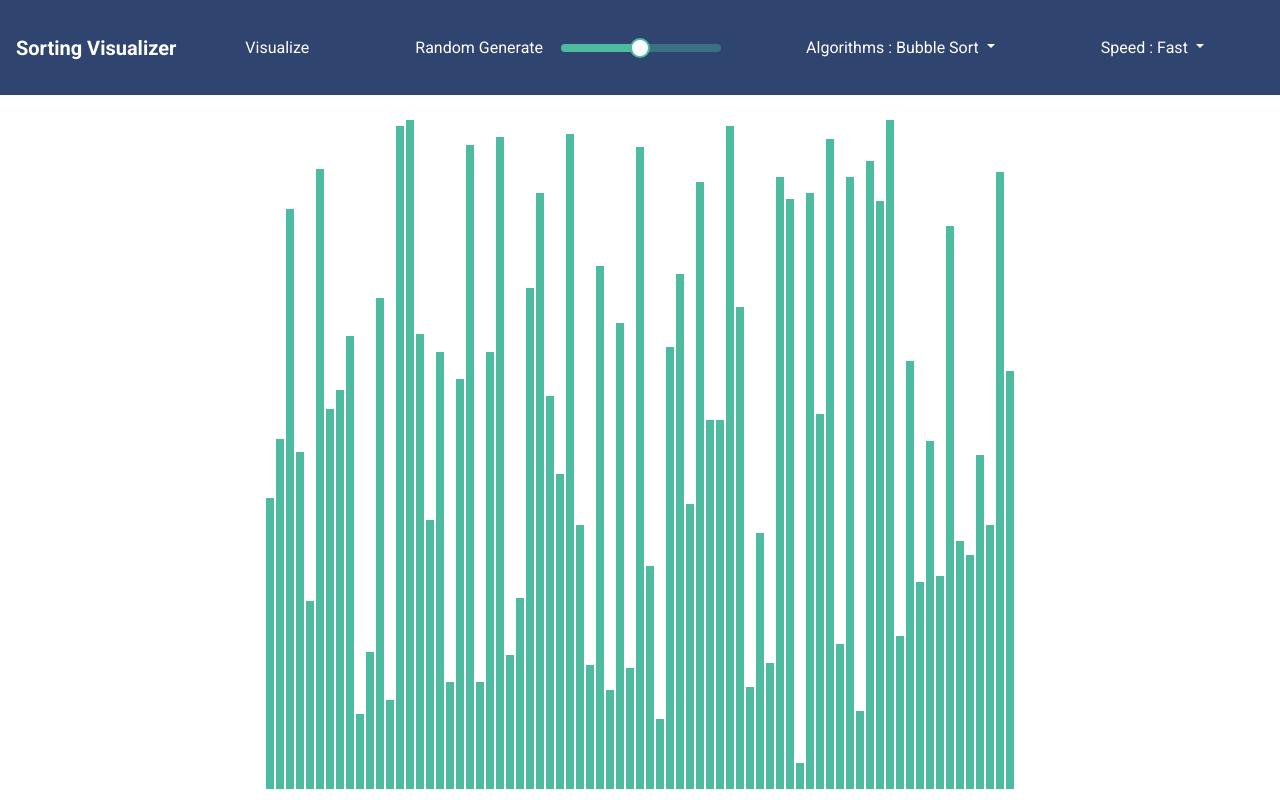
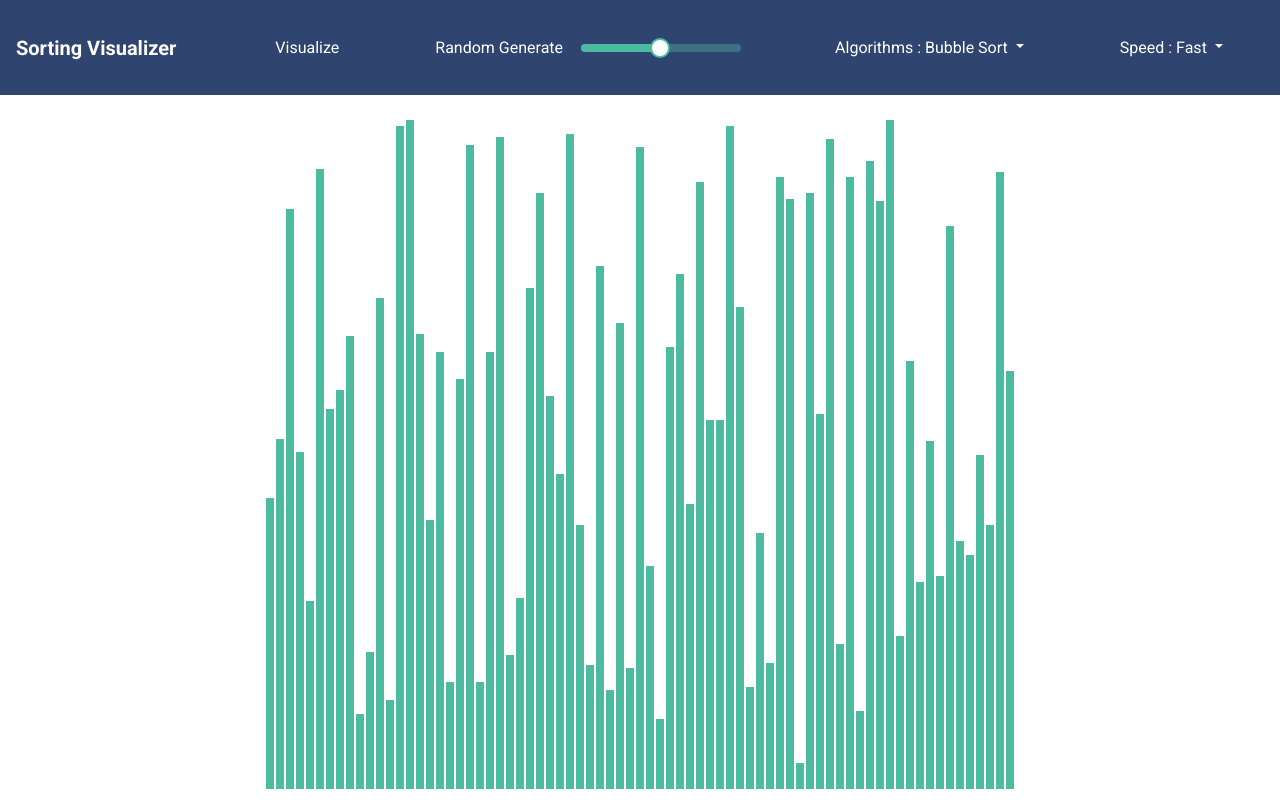
Before and after one commit to mingchengzack/Sorting-Visualizer, a React (Create React App) app: page / in a window 1280 px wide. Built offline with nearby package versions, Linux system fonts and the light colour scheme.

Commit message:
style change

```diff
--- a/src/components/Navbar.css
+++ b/src/components/Navbar.css
@@ -1,6 +1,5 @@
 .navbar-nav > li {
-  padding-left: 40px;
-  padding-right: 40px;
+  padding-left: 70px;
 }
 
 .navbar-custom {
--- a/src/components/Slider.jsx
+++ b/src/components/Slider.jsx
@@ -9,8 +9,8 @@ const PrettoSlider = withStyles({
     height: 8,
     width: 160,
     marginTop: 2,
-    marginRight: 32,
-    marginLeft: -35
+    marginRight: 11,
+    marginLeft: 5
   },
   active: {},
   disabled: {},
```
